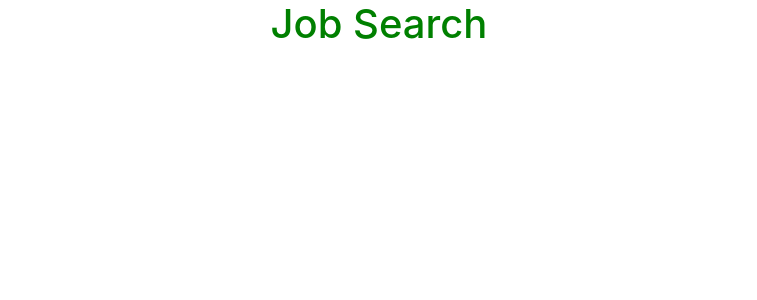
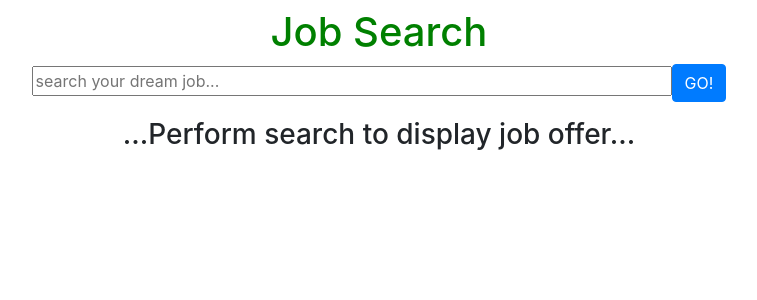
Before and after one commit to ShyqeriTari/strive-homework-m7-d1, a React (Create React App) app in the folder strive-homework-m7-d1/: page / in a window 1280 px wide. Shown: the top 300 px of the page, without its empty margins (261-1018 px from the left). Built offline with nearby package versions, Linux system fonts and the light colour scheme.

Commit message:
HomePage with job search
dedicated page for a specific company offers on company name click

```diff
--- a/strive-homework-m7-d1/package.json
+++ b/strive-homework-m7-d1/package.json
@@ -8,6 +8,7 @@
     "@testing-library/user-event": "^13.5.0",
     "bootstrap": "^4.6.1",
     "bootstrap-icons": "^1.8.1",
+    "dotenv": "^16.0.0",
     "react": "^18.0.0",
     "react-bootstrap": "^1.6.4",
     "react-dom": "^18.0.0",
--- a/strive-homework-m7-d1/src/App.js
+++ b/strive-homework-m7-d1/src/App.js
@@ -1,12 +1,16 @@
 import './App.css';
 import HomePage from './components/HomePage';
+import CompanyJobs from './components/CompanyJobs';
+import { HashRouter, Routes, Route } from "react-router-dom";
 
 function App() {
   return (
-    <div>
-<HomePage />
-
-    </div>
+    <HashRouter basename="/">
+<Routes>
+<Route path="/" element={<HomePage />} />
+<Route path="/:company" element={<CompanyJobs />} />
+</Routes>
+</HashRouter>
   );
 }
 
--- /dev/null
+++ b/strive-homework-m7-d1/src/components/CompanyJobs.jsx
@@ -0,0 +1,44 @@
+import { useEffect, useState } from "react"
+import { useParams } from "react-router-dom"
+import { Row, Col } from "react-bootstrap"
+import { Link } from "react-router-dom"
+
+
+const CompanyJobs = () => {
+
+    const params = useParams()
+
+    const [companyJobs, setcompanyJobs] = useState(undefined)
+
+    const httpFetch = `${process.env.REACT_APP_LOCAL}?company=${params.company}`
+
+    const fetchJobs = async () => {
+        try {
+          const response = await fetch(httpFetch);
+          const data = await response.json();
+          console.log(data.data)
+         setcompanyJobs(data.data)
+        } catch (error) {
+          console.log(error);
+        }
+      };
+
+    useEffect(()=> {
+        fetchJobs()
+    }, [])
+    return(
+        <><Link to={`/`}><div style={{textDecoration:"none", color:"red"}}><i className="bi bi-arrow-90deg-left ml-2 mt-2" style={{fontSize: "25px"}}></i> back</div></Link>{companyJobs && <> <h2 className="mt-2" style={{textAlign: 'center'}}> Company "{ params.company}" offers these jobs:</h2>
+        <Row className="m-2 mt-4">
+
+            {companyJobs && companyJobs.map((job) => (
+            <Col className="mb-2"key={job._id} md={3}>
+                <div className="d-flex flex-column mr-2 p-2" style={{border: "1px solid grey", minHeight: "110px"}}>
+                    <h6>{job.title}</h6>
+                    <p>{job.company_name}</p>
+                </div>
+            </Col>))}
+        </Row> </>}</>
+    )
+}
+
+export default CompanyJobs
--- a/strive-homework-m7-d1/src/components/HomePage.jsx
+++ b/strive-homework-m7-d1/src/components/HomePage.jsx
@@ -1,8 +1,51 @@
+import { useState , useEffect } from "react"
+import { Row, Col } from "react-bootstrap"
+import { Button } from "react-bootstrap"
+import { Link } from "react-router-dom"
 
 const HomePage = () => {
+
+    const [jobSearch, setJobSearch] = useState(null)
+
+    const [jobs, setJobs] = useState(undefined)
+
+    const httpFetch = `${process.env.REACT_APP_LOCAL}?search=${jobSearch}&limit=10`
+
+    const fetchJobs = async () => {
+        try {
+          const response = await fetch(httpFetch);
+          const data = await response.json();
+         setJobs(data.data)
+        } catch (error) {
+          console.log(error);
+        }
+      };
+
+
     return(
-        <div>
- <h1  style={{textAlign: 'center', color: 'green'}}>Job Search</h1>
+    <div>
+        <div style={{textAlign: 'center'}}>
+ <h1 className="mt-2" style={{textAlign: 'center', color: 'green'}}>Job Search</h1>
+ <div>
+ <input className="w-50" type={"text"} placeholder="search your dream job..." onChange={(e) => setJobSearch(e.target.value)}/>
+<Button onClick={()=> fetchJobs()}>GO!</Button>
+ </div>
+        </div>{jobs ?<> <h2 className="mt-2" style={{textAlign: 'center'}}> Jobs with "{ jobSearch}"</h2>
+        <Row className="m-2 mt-4">
+
+            {jobs && jobs.map((job) => (
+            <Col className="mb-2"key={job._id} md={3}>
+                <div className="d-flex flex-column mr-2 p-2" style={{border: "1px solid grey", minHeight: "110px"}}>
+                    <h6>{job.title}</h6>
+                    <Link to={`/${job.company_name}`}>
+                    <p>{job.company_name}</p>
+                    </Link>
+                </div>
+            </Col>))}
+        </Row> </>:
+        <h3 className="mt-3" style={{textAlign:"center"}}>...Perform search to display job offer...</h3>
+
+}
         </div>
     )
 }
```
Also changed, not shown: 2 other files (tests, documents, lock files or other folders).
